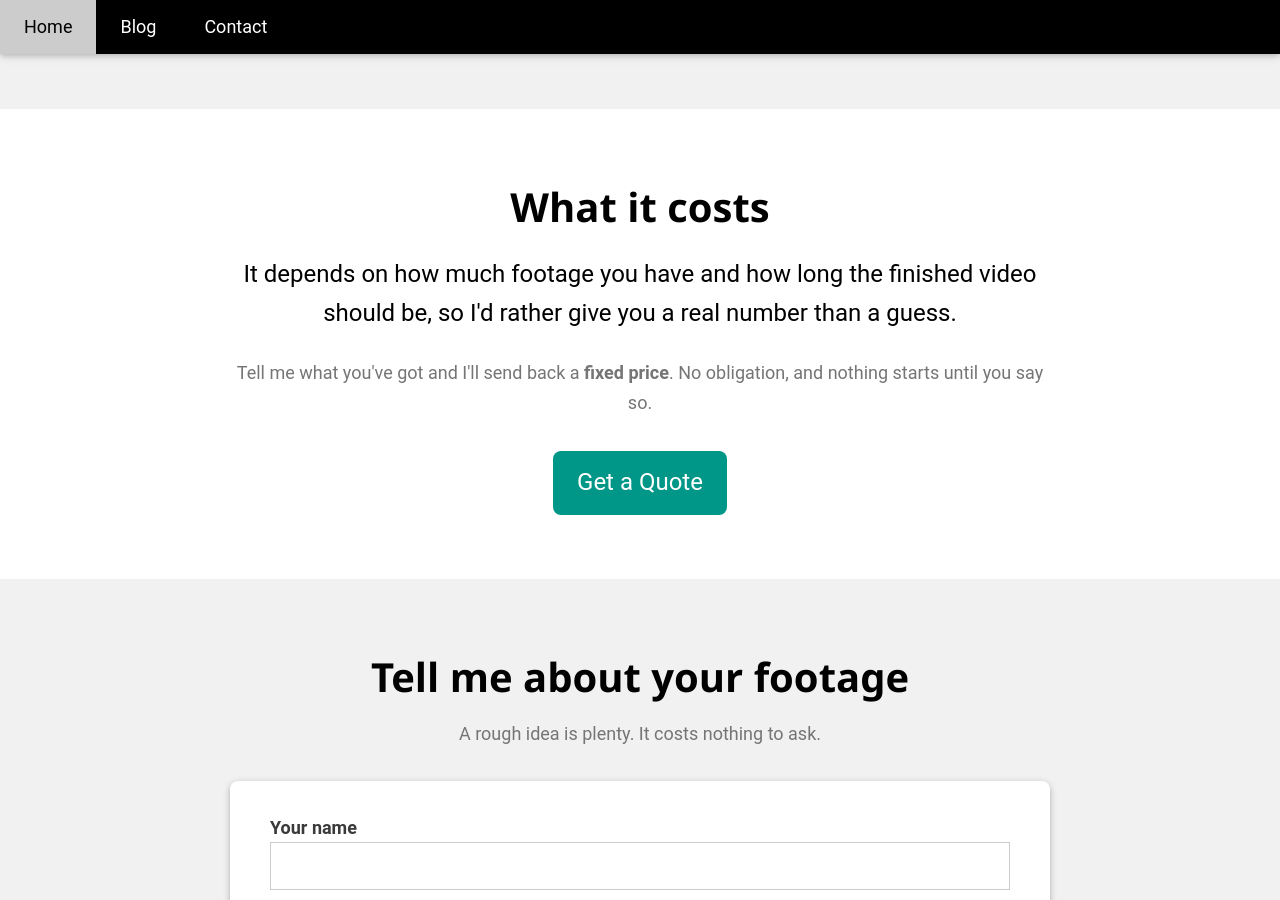
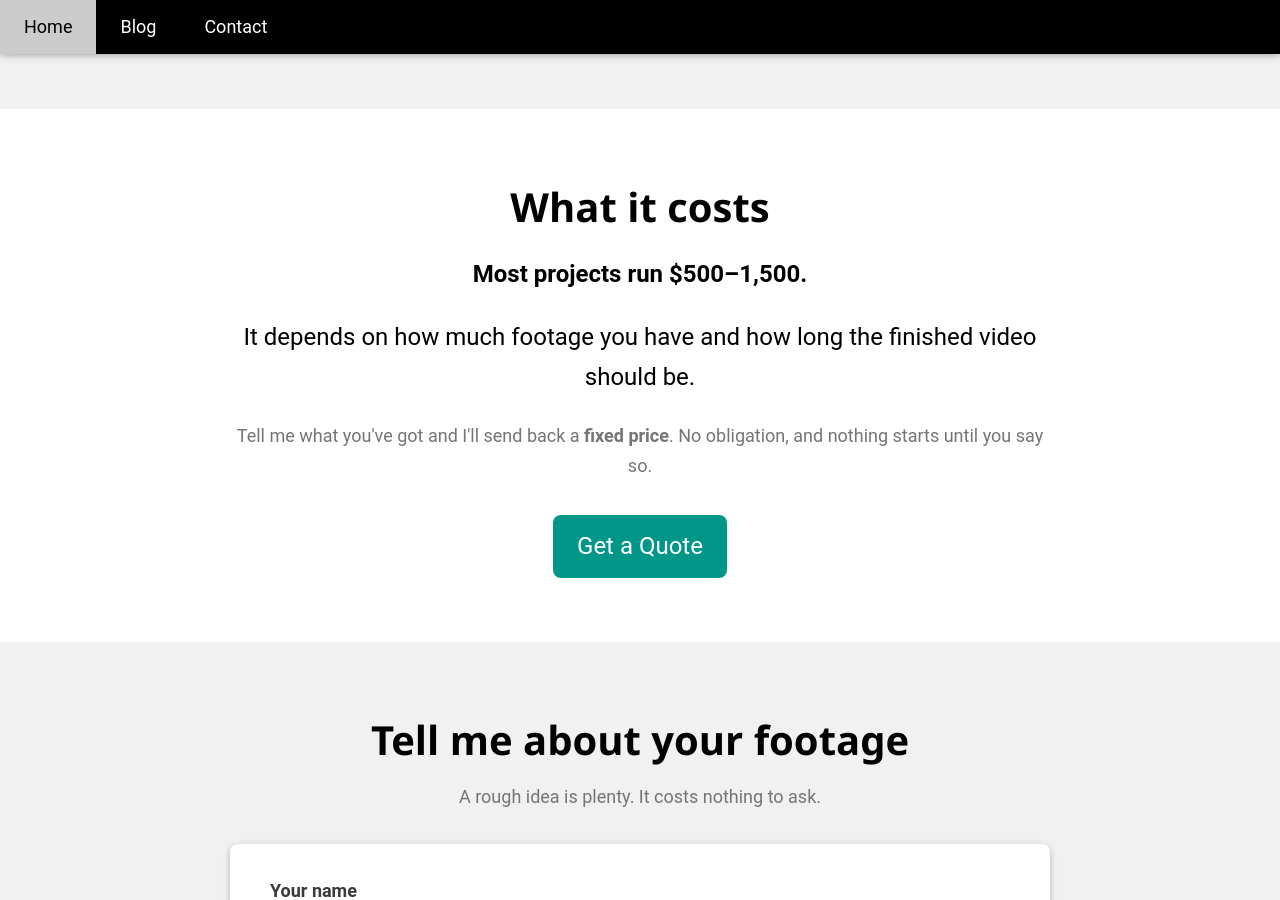
Before and after one commit to evanthemann/evanthemann.github.io, a Jekyll site: the page composition-and-cuts/index.html, which Jekyll copies as it is, in a window 1280 px wide and 900 px high, scrolled down 2850 px. Built offline with Jekyll 4.4.1, drawn with Linux system fonts in a browser that asks for light colours.

Commit message:
C&C: show a price range
Co-Authored-By: Claude Opus 5.5 <noreply@anthropic.com>
Claude-Session: https://claude.ai/code/session_01Kfi4nikh1zP74fnAfvsveK

```diff
--- a/composition-and-cuts/index.html
+++ b/composition-and-cuts/index.html
@@ -175,9 +175,9 @@
 <section id="pricing" class="w3-container w3-padding-64 w3-center">
   <div class="wrap">
     <h2 class="sec-h"><b>What it costs</b></h2>
+    <p class="lede"><b>Most projects run $500–1,500.</b></p>
     <p class="lede">
-      It depends on how much footage you have and how long the finished video should be,
-      so I'd rather give you a real number than a guess.
+      It depends on how much footage you have and how long the finished video should be.
     </p>
     <p class="w3-large w3-text-grey">
       Tell me what you've got and I'll send back a <b>fixed price</b>. No obligation, and nothing
```
